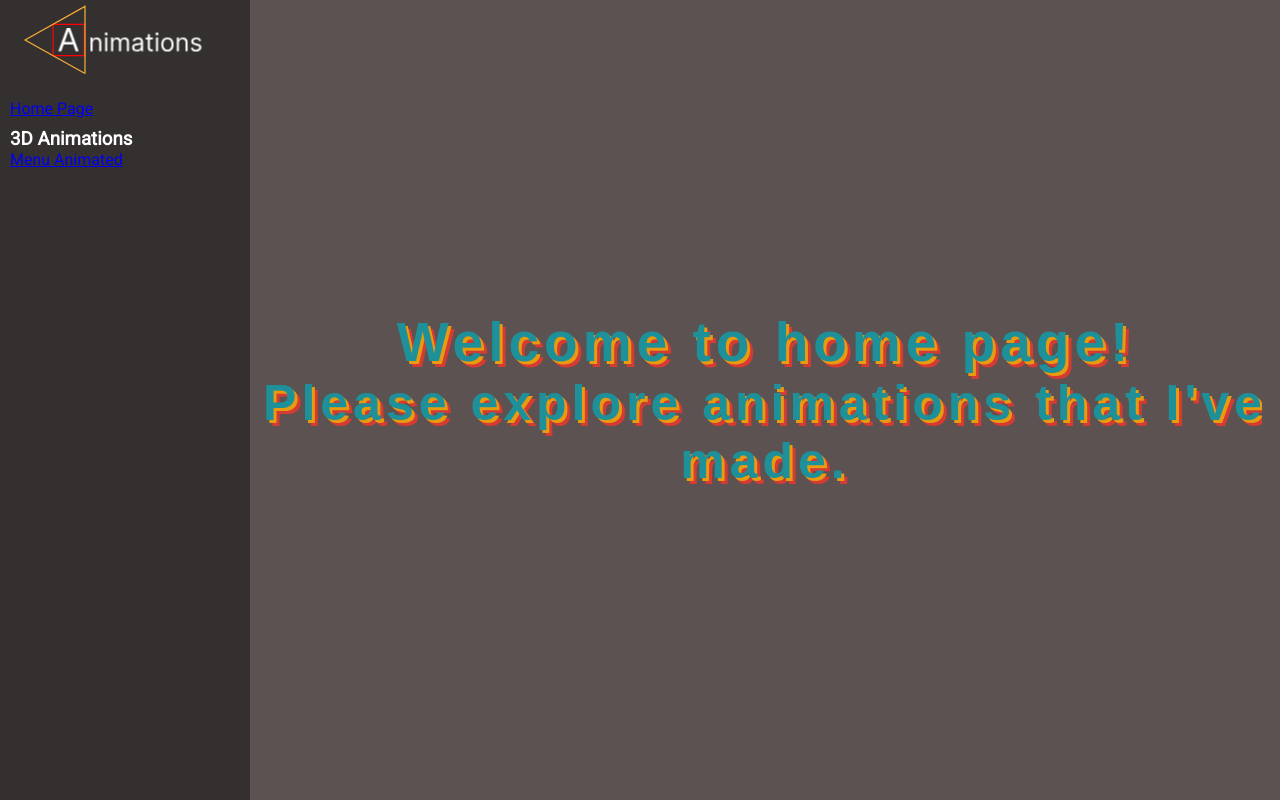
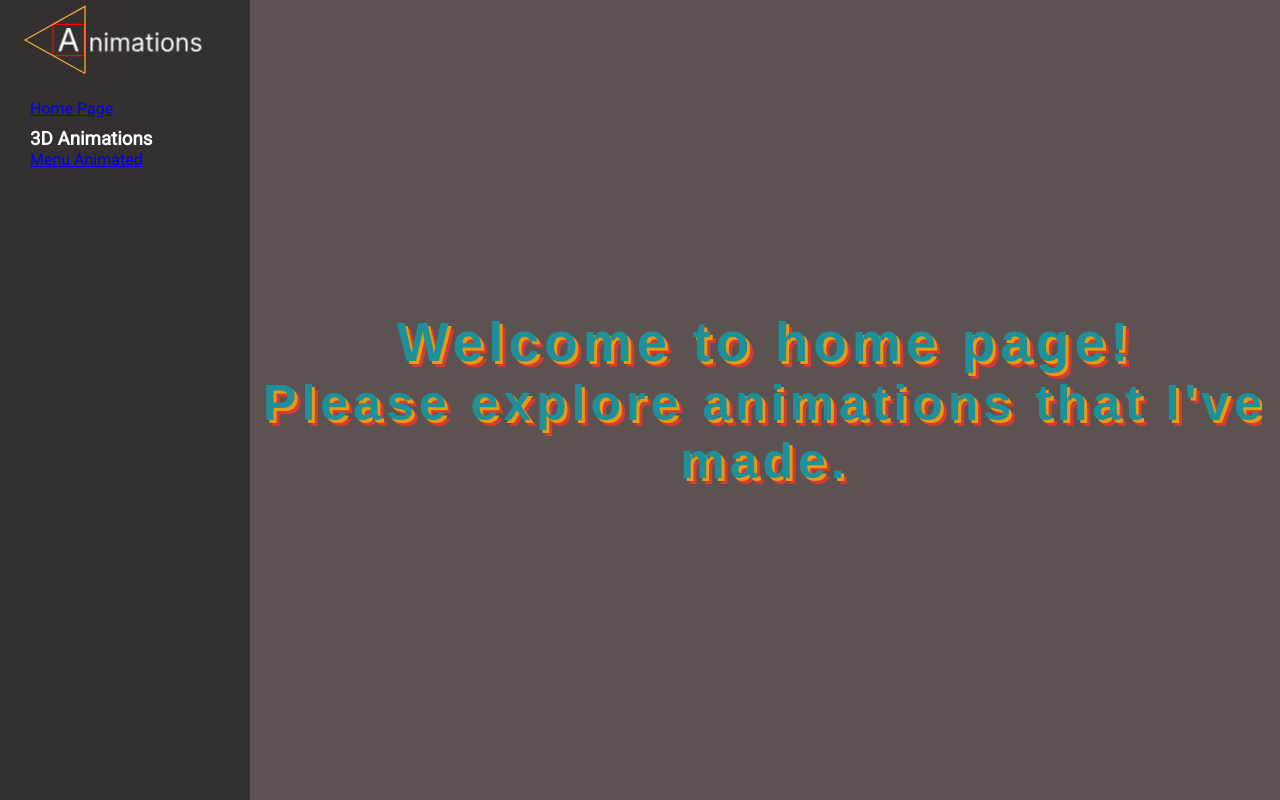
Before and after one commit to centek134/animations, a React (Create React App) app: page / in a window 1280 px wide. Built offline with nearby package versions, Linux system fonts and the light colour scheme; a web font is replaced by a local one.

Commit message:
changes styled menu added self-made arrow that switches positions from up to down when we click menu option

```diff
--- a/src/assets/scss/components/sidebarcategory/sidebarcategory.css
+++ b/src/assets/scss/components/sidebarcategory/sidebarcategory.css
@@ -1,10 +1,41 @@
 .sidebar_list {
   width: 100%;
-  padding: 15px 10px 0px 10px;
+  padding: 15px 30px 0px 30px;
 }
 .sidebar_list .category {
   padding: 10px 0;
 }
-.sidebar_list .category .category_text_icon {
-  color: #fff;
+.sidebar_list .category .category_text {
+  display: flex;
+  align-items: center;
+  cursor: pointer;
+}
+.sidebar_list .category .category_text .category_text_arrow {
+  margin: 0 0 0 5px;
+  position: relative;
+}
+.sidebar_list .category .category_text .category_text_arrow:before, .sidebar_list .category .category_text .category_text_arrow:after {
+  content: "";
+  position: absolute;
+  width: 10px;
+  height: 2px;
+  top: 0;
+  background-color: #ffffff;
+  transition: 0.5s;
+}
+.sidebar_list .category .category_text .category_text_arrow:before {
+  left: 3px;
+  transform: rotate(-45deg);
+}
+.sidebar_list .category .category_text .category_text_arrow::after {
+  left: 8.5px;
+  transform: rotate(45deg);
+}
+.sidebar_list .category .category_text .category_text_arrow.show:before {
+  left: 3px;
+  transform: rotate(45deg);
+}
+.sidebar_list .category .category_text .category_text_arrow.show::after {
+  left: 8.5px;
+  transform: rotate(-45deg);
 }/*# sourceMappingURL=sidebarcategory.css.map */
--- a/src/assets/scss/components/sidebarcategory/sidebarcategory.scss
+++ b/src/assets/scss/components/sidebarcategory/sidebarcategory.scss
@@ -1,10 +1,44 @@
 .sidebar_list{
     width: 100%;
-    padding: 15px 10px 0px 10px;
+    padding: 15px 30px 0px 30px;
     .category{
         padding: 10px 0;
-        .category_text_icon{
-            color: #fff;
+        .category_text{
+            display: flex;
+            align-items: center;
+            cursor: pointer;
+            .category_text_arrow{
+                margin: 0 0 0 5px;
+                position: relative;
+                &:before, &:after{
+                    content: "";
+                    position: absolute;
+                    width: 10px;
+                    height: 2px;
+                    top: 0;
+                    background-color: #ffffff;
+                    transition: 0.5s;
+                }
+                &:before{
+                    left: 3px;
+                    transform: rotate(-45deg);
+                }
+                &::after{
+                    left: 8.5px;
+                    transform: rotate(45deg);
+                }
+            }
+            .category_text_arrow.show{
+                &:before{
+                    left: 3px;
+                    transform: rotate(45deg);
+                }
+                &::after{
+                    left: 8.5px;
+                    transform: rotate(-45deg);
+                }
+            }
+
         }
     }
 }
```
Also changed, not shown: 1 other file (tests, documents, lock files or other folders).
